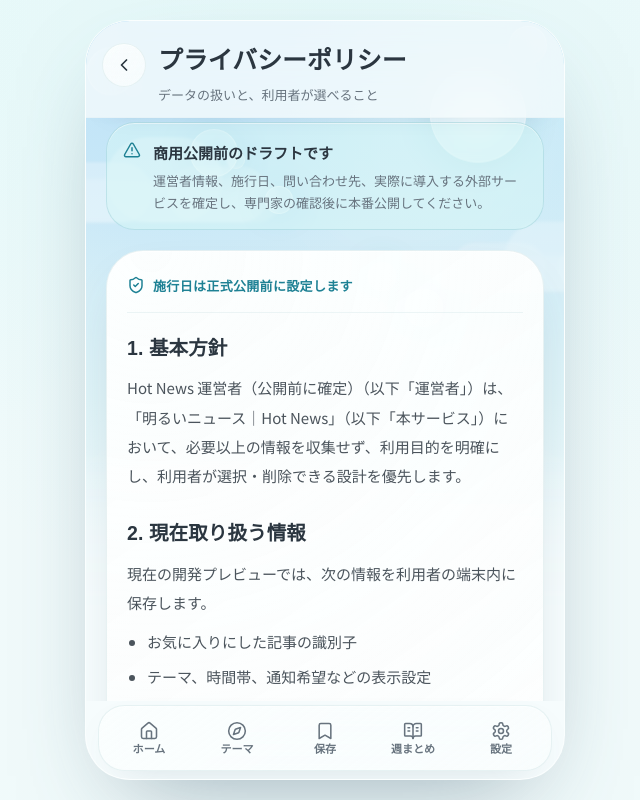
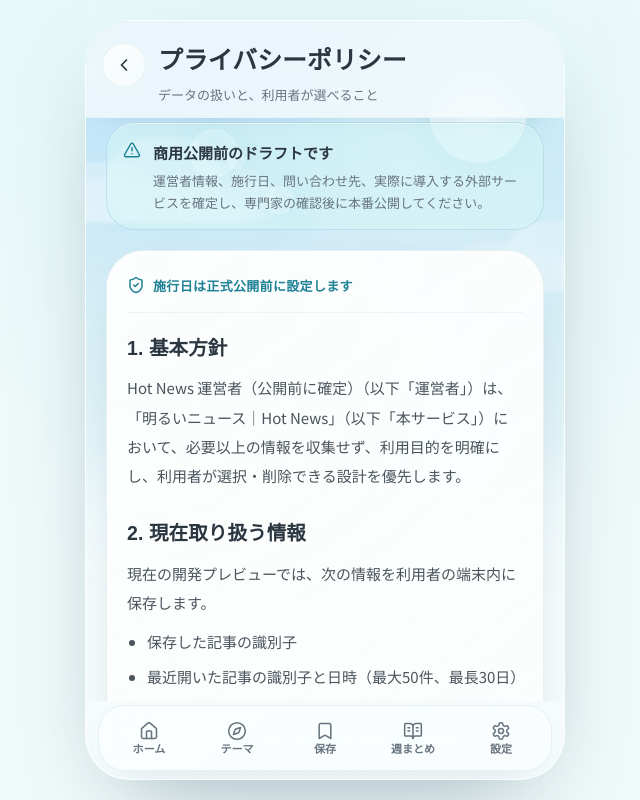
Before and after one commit to sunpotflower4460-cpu/Hot-news, a Next.js app: page /legal/privacy in a window 1280 px wide. Shown: the whole page, without its empty margins (315-955 px from the left). Built offline with nearby package versions, Linux system fonts and the light colour scheme; a web font is replaced by a local one.

Commit message:
docs: add local reading history retention policy

```diff
--- a/src/app/(app)/legal/privacy/page.tsx
+++ b/src/app/(app)/legal/privacy/page.tsx
@@ -25,7 +25,8 @@ export default function PrivacyPolicyPage() {
       <LegalSection title="2. 現在取り扱う情報">
         <p>現在の開発プレビューでは、次の情報を利用者の端末内に保存します。</p>
         <ul className="list-disc space-y-1.5 pl-5">
-          <li>お気に入りにした記事の識別子</li>
+          <li>保存した記事の識別子</li>
+          <li>最近開いた記事の識別子と日時（最大50件、最長30日）</li>
           <li>テーマ、時間帯、通知希望などの表示設定</li>
           <li>分析・診断に関する同意の希望</li>
           <li>オフライン表示のための静的キャッシュ</li>
@@ -57,7 +58,8 @@ export default function PrivacyPolicyPage() {
 
       <LegalSection title="6. 利用目的">
         <ul className="list-disc space-y-1.5 pl-5">
-          <li>利用者が選んだ表示・通知・お気に入り設定を端末内で維持するため</li>
+          <li>利用者が選んだ表示・通知・保存設定を端末内で維持するため</li>
+          <li>今日開いた記事の数を示し、保存し忘れた記事へ戻れるようにするため</li>
           <li>オフライン時の最低限の表示を提供するため</li>
           <li>同意を得た場合に限り、品質改善や障害低減を行うため</li>
           <li>問い合わせ、権利侵害、訂正依頼、安全上の問題へ対応するため</li>
@@ -72,7 +74,10 @@ export default function PrivacyPolicyPage() {
 
       <LegalSection title="8. 保存期間と削除">
         <p>
-          端末内データは、利用者がアプリ内の「プライバシー」から削除するか、ブラウザ・OSの保存領域を消去するまで保持されます。アプリ内の削除操作では、お気に入り、設定、同意履歴、対象キャッシュを削除できます。
+          最近開いた記事の履歴は最大50件まで保持し、30日を過ぎたものを自動で整理します。その他の端末内データは、利用者がアプリ内の「プライバシー」から削除するか、ブラウザ・OSの保存領域を消去するまで保持されます。
+        </p>
+        <p>
+          アプリ内の削除操作では、保存した記事、最近読んだ履歴、設定、同意履歴、対象キャッシュをまとめて削除できます。
         </p>
       </LegalSection>
 
```
